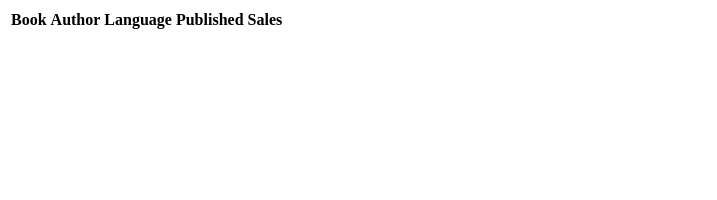
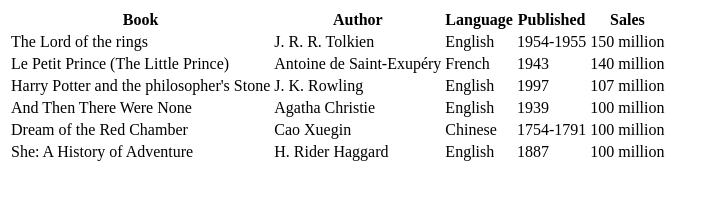
Before and after one commit to marcossouz/reactbook, a plain HTML site: page capitulo03/03.01.html in a window 1280 px wide. Shown: the whole page, without its empty margins (0-717 px from the left). Drawn offline with Linux system fonts and the light colour scheme.

Commit message:
Adicionando o conteúdo de td
Signed-off-by: Marcos Souza <mrcsz.m@gmail.com>

```diff
--- a/capitulo03/03.01.html
+++ b/capitulo03/03.01.html
@@ -28,16 +28,41 @@
             ["She: A History of Adventure", "H. Rider Haggard", "English", "1887", "100 million"],
         ];
 
+
         var Excel = React.createClass({
+            propTypes: {
+                headers: React.PropTypes.arrayOf(
+                    React.PropTypes.string
+                ),
+                initialData: React.PropTypes.arrayOf(
+                    React.PropTypes.arrayOf(
+                        React.PropTypes.string
+                    )
+                ),
+            },
+            getInitialState: function () {
+                return { data: this.props.initialData }
+            },
             render: function () {
                 return (
                     React.DOM.table(null,
                         React.DOM.thead(null,
                             React.DOM.tr(null,
                                 this.props.headers.map(function (title, idx) {
-                                    return React.DOM.th({key: idx}, title);
+                                    return React.DOM.th({ key: idx }, title);
                                 })
                             )
+                        ),
+                        React.DOM.tbody(null,
+                            this.state.data.map(function (row, idx) {
+                                return (
+                                    React.DOM.tr({ key: idx },
+                                        row.map(function (cell, idx) {
+                                            return React.DOM.td({ key: idx }, cell);
+                                        })
+                                    )
+                                )
+                            })
                         )
                     )
                 )
```
Also changed, not shown: README.md.
